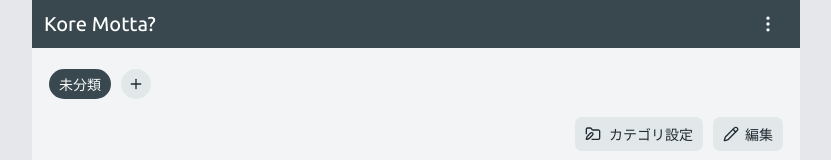
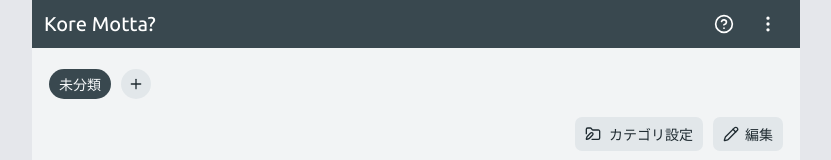
Before and after one commit to kem198/kore-motta, a Next.js app: page / in a window 1280 px wide. Shown: the top 160 px of the page, without its empty margins (224-1055 px from the left). Built offline with nearby package versions, Linux system fonts and the light colour scheme; a web font is replaced by a local one.

Commit message:
fix: refactor help dialog button into TodoAppHeader and remove duplicate menu item

```diff
--- a/src/components/shared/todo-app-header.tsx
+++ b/src/components/shared/todo-app-header.tsx
@@ -54,7 +54,18 @@ export function TodoAppHeader({
         <h1 className="font-ubuntu-sans inline-flex w-auto cursor-default items-center gap-2 text-xl font-medium">
           {SITE_NAME}
         </h1>
+
         <div className="flex gap-1">
+          <Button
+            variant="ghost"
+            size="icon-lg"
+            aria-label="使い方・利用規約"
+            onClick={() => setIsHelpDialogOpen(true)}
+            className="rounded-full text-white hover:bg-white/10 hover:text-white"
+          >
+            <CircleHelpIcon className="size-5" />
+          </Button>
+
           <DropdownMenu>
             <DropdownMenuTrigger
               render={
@@ -70,15 +81,6 @@ export function TodoAppHeader({
             />
 
             <DropdownMenuContent align="end" className="w-44">
-              <DropdownMenuGroup>
-                <DropdownMenuItem
-                  onClick={() => setIsHelpDialogOpen(true)}
-                  aria-label="使い方・利用規約"
-                >
-                  <CircleHelpIcon /> 使い方・利用規約
-                </DropdownMenuItem>
-              </DropdownMenuGroup>
-              <DropdownMenuSeparator />
               {FEATURES.markAllIncomplete && (
                 <>
                   <DropdownMenuGroup>
@@ -89,9 +91,11 @@ export function TodoAppHeader({
                       <CircleDashedIcon /> すべて未完了に戻す
                     </DropdownMenuItem>
                   </DropdownMenuGroup>
+
                   <DropdownMenuSeparator />
                 </>
               )}
+
               <DropdownMenuGroup>
                 <DropdownMenuItem
                   onClick={() => window.location.reload()}
@@ -100,7 +104,9 @@ export function TodoAppHeader({
                   <RefreshCcwIcon /> 更新する
                 </DropdownMenuItem>
               </DropdownMenuGroup>
+
               <DropdownMenuSeparator />
+
               <DropdownMenuGroup>
                 <DropdownMenuItem
                   onClick={() => setIsExportDialogOpen(true)}
```
